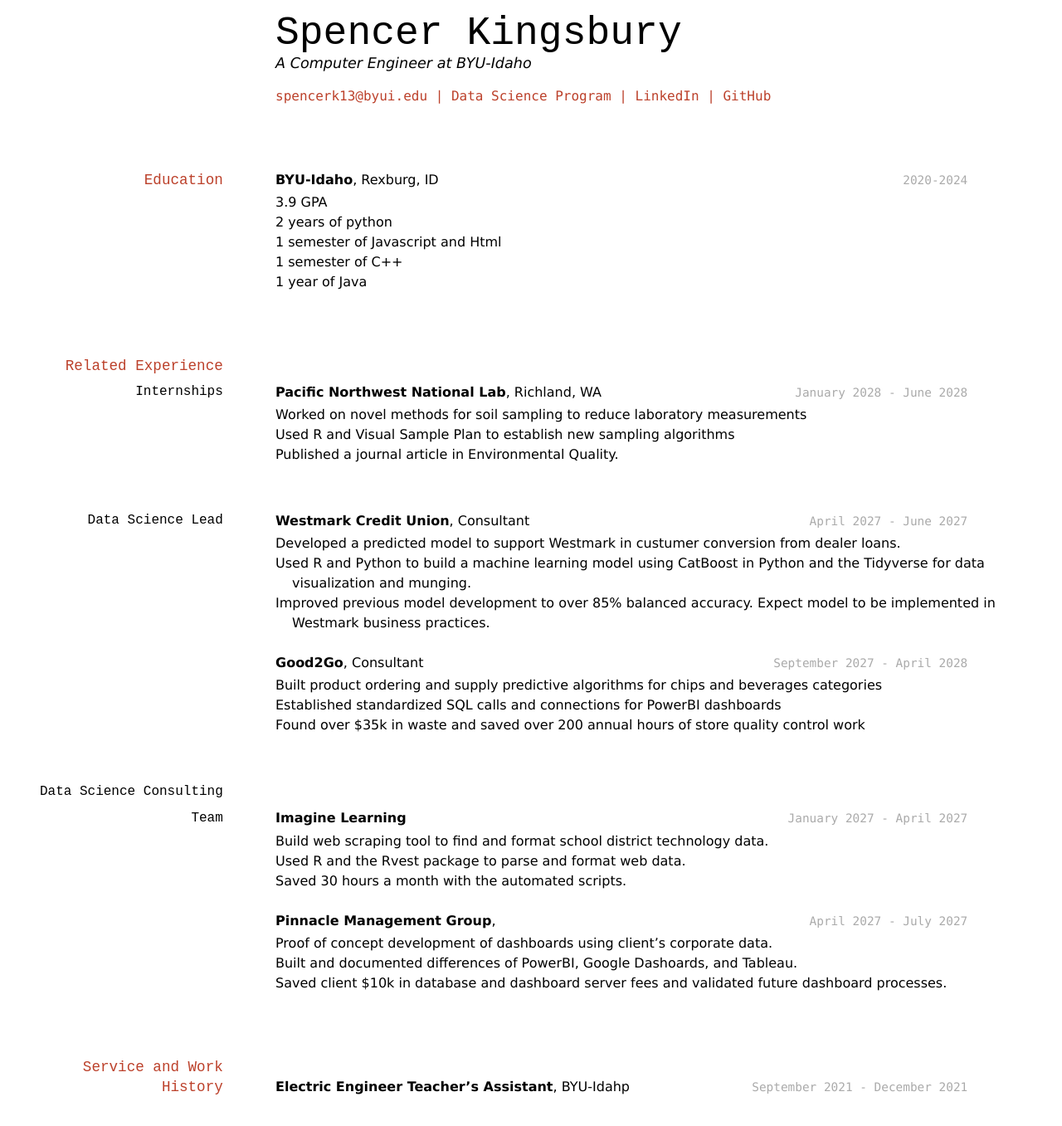
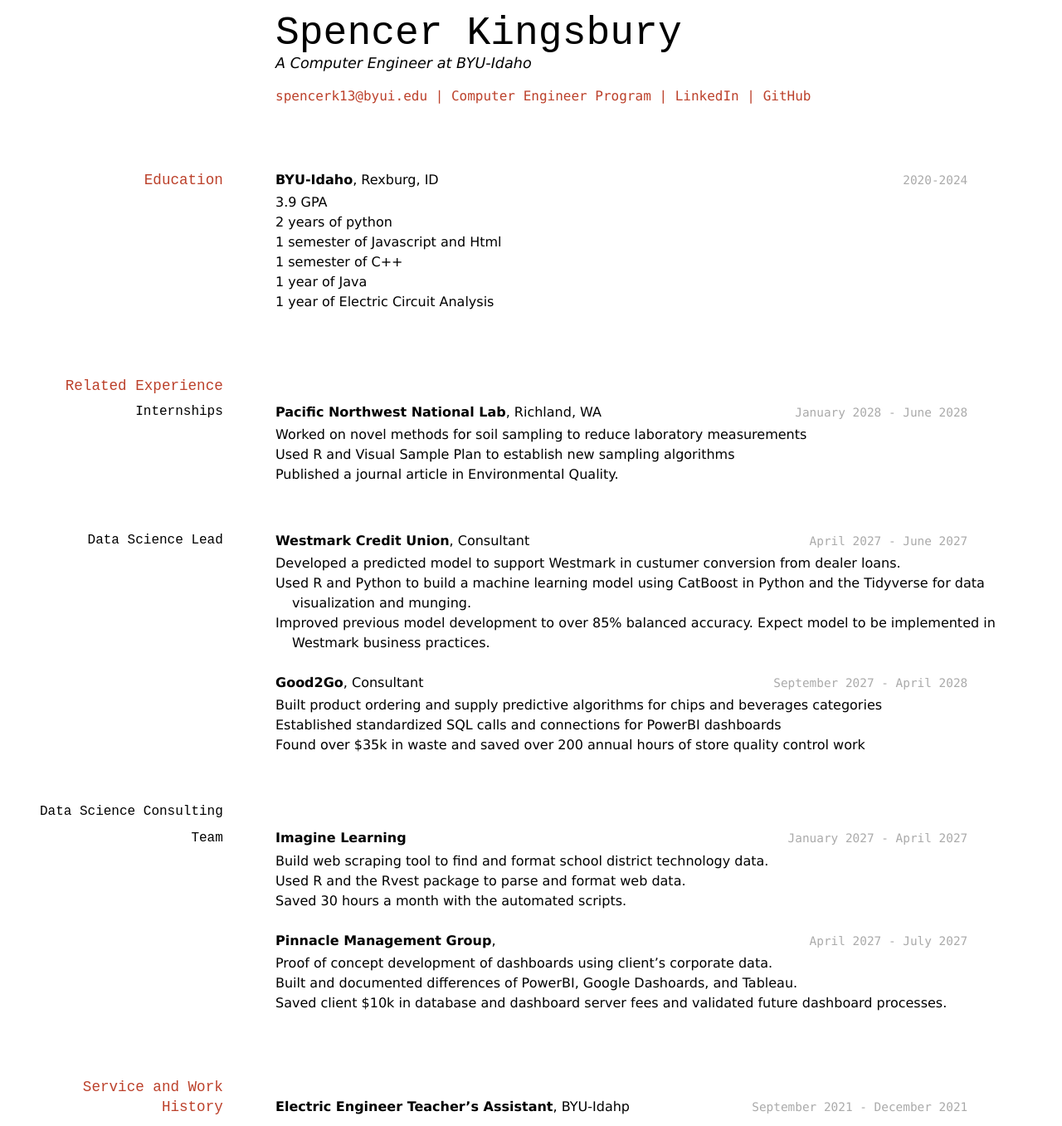
Before and after one commit to Spencerk13/kingsbury_resume, a Jekyll site: the page built from docs/index.md, in a window 1280 px wide. Shown: the whole page at 83% size. Built offline with Jekyll 4.4.1, drawn with Linux system fonts in a browser that asks for light colours; before the commit the page ends 1333 px from its top, so only the background shows below that.

Commit message:
updated more things

```diff
--- a/docs/index.md
+++ b/docs/index.md
@@ -7,7 +7,7 @@ A Computer Engineer at BYU-Idaho
 
 <div id="webaddress">
 <a href="spencerk13@byui.edu">spencerk13@byui.edu</a>
-| <a href="https://byuidatascience.github.io/development.html">Data Science Program</a>
+| <a href="https://byuidatascience.github.io/development.html">Computer Engineer Program</a>
 | <a href="https://www.linkedin.com/groups/13537407/">LinkedIn</a>
 | <a href="https://github.com/byuids-resumes">GitHub</a>
 </div>
@@ -23,6 +23,7 @@ __BYU-Idaho__, Rexburg, ID
 - 1 semester of Javascript and Html
 - 1 semester of C++
 - 1 year of Java
+- 1 year of Electric Circuit Analysis
 
 ## Related Experience
 
```
